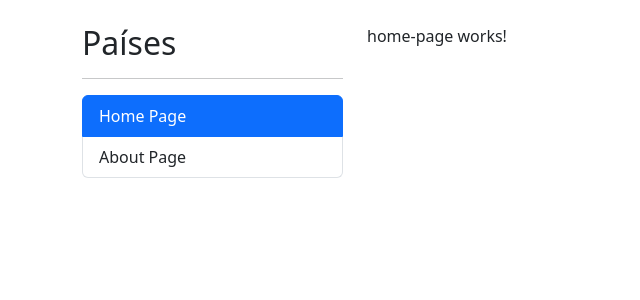
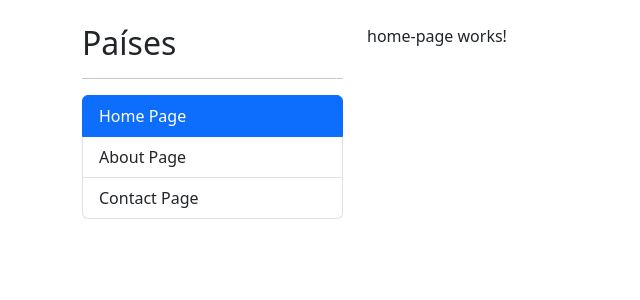
Before and after one commit to MartinDeveloper24/country-app, an Angular app: page / in a window 1280 px wide. Shown: the top 300 px of the page, without its empty margins (0-640 px from the left). Built offline with nearby package versions, Linux system fonts and the light colour scheme.

Commit message:
Resolución tarea Contact Page

```diff
--- a/src/app/app-routing.module.ts
+++ b/src/app/app-routing.module.ts
@@ -2,6 +2,7 @@
 import { RouterModule, Routes } from '@angular/router';
 import { HomePageComponent } from './shared/pages/home-page/home-page.component';
 import { AboutPageComponent } from './shared/pages/about-page/about-page.component';
+import { ContactPageComponent } from './shared/pages/contact/contact.component';
 
 const routes: Routes = [
   {
@@ -11,6 +12,10 @@
   {
     path: 'about',
     component: AboutPageComponent
+  },
+  {
+    path: 'contact',
+    component: ContactPageComponent
   },
   {
     path: '**',
--- a/src/app/shared/components/sidebar/sidebar.component.html
+++ b/src/app/shared/components/sidebar/sidebar.component.html
@@ -12,4 +12,7 @@
   <li routerLink="about" routerLinkActive="active" class="list-group-item">
     About Page
   </li>
+  <li routerLink="contact" routerLinkActive="active" class="list-group-item">
+    Contact Page
+  </li>
 </ul>
--- /dev/null
+++ b/src/app/shared/pages/contact/contact.component.html
@@ -0,0 +1 @@
+<p>contact-page works!</p>
--- a/src/app/shared/shared.module.ts
+++ b/src/app/shared/shared.module.ts
@@ -5,14 +5,16 @@
 import { AboutPageComponent } from './pages/about-page/about-page.component';
 import { HomePageComponent } from './pages/home-page/home-page.component';
 import { SidebarComponent } from './components/sidebar/sidebar.component';
+import { ContactPageComponent } from './pages/contact/contact.component';
 
 
 
 @NgModule({
   declarations: [
     AboutPageComponent,
+    ContactPageComponent,
     HomePageComponent,
-    SidebarComponent
+    SidebarComponent,
   ],
   imports: [
     CommonModule,
@@ -20,6 +22,7 @@
   ],
   exports: [
     AboutPageComponent,
+    ContactPageComponent,
     HomePageComponent,
     SidebarComponent
   ]
```
Also changed, not shown: src/app/shared/pages/contact/contact.component.ts (added, +9 -0 lines).
